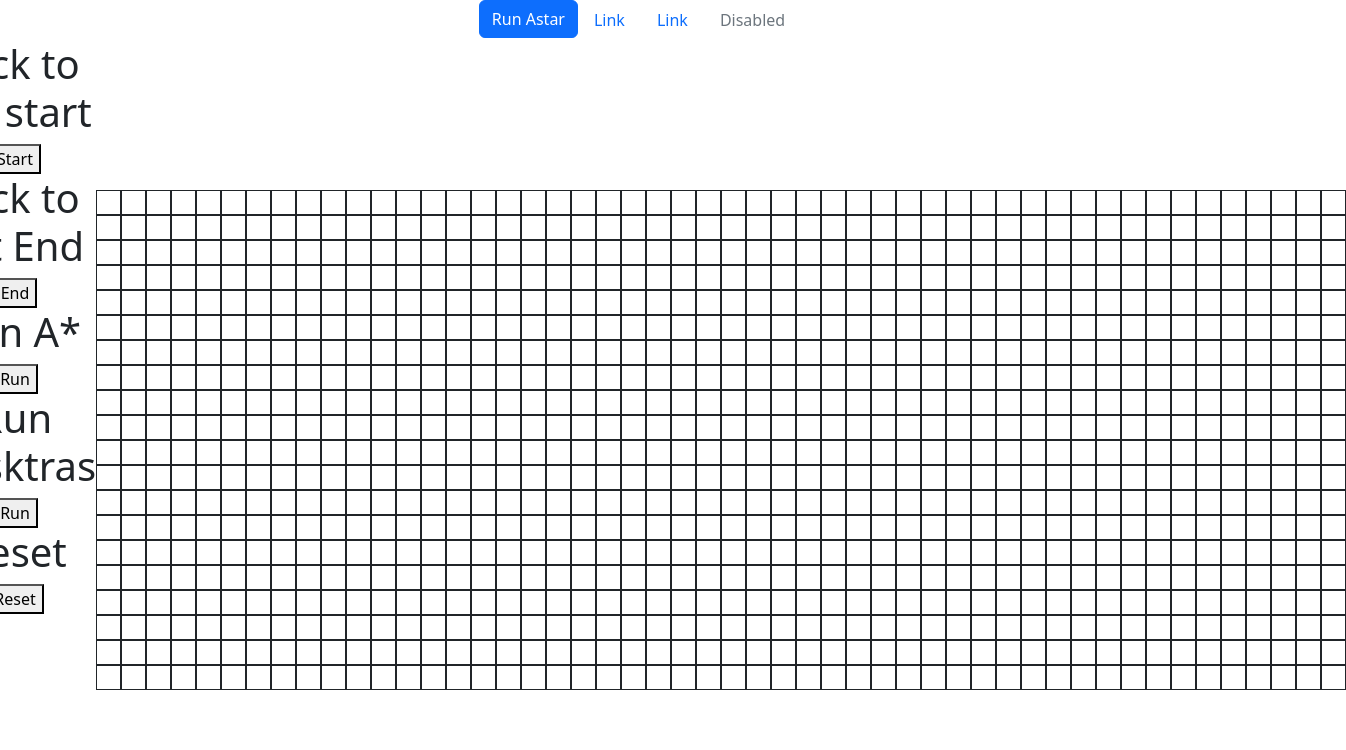
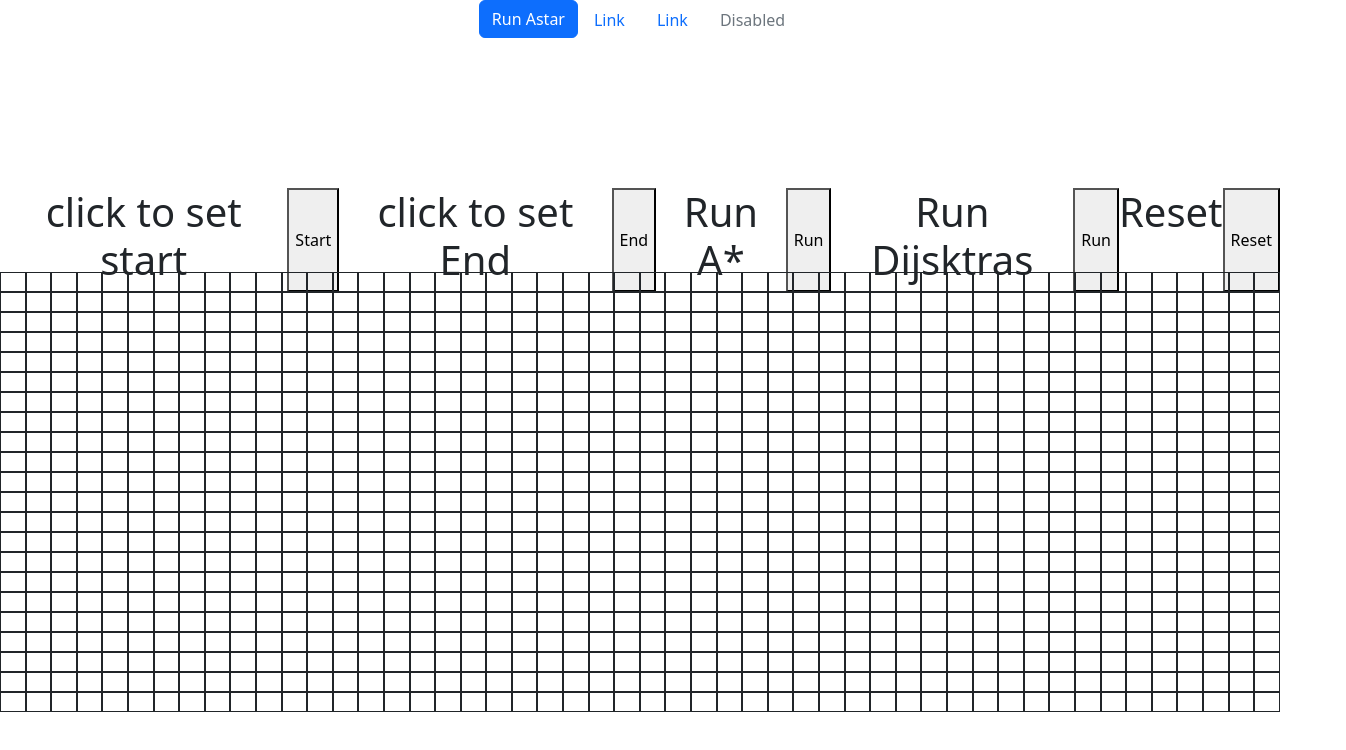
Before and after one commit to diggy63/PathfinderReact, a React (Create React App) app: page / in a window 1280 px wide. Shown: the top 750 px of the page, 1346 px wide, since content can reach past the window. Built offline with nearby package versions, Linux system fonts and the light colour scheme.

Commit message:
fixed css

```diff
--- a/src/Pages/Pathfinder.css
+++ b/src/Pages/Pathfinder.css
@@ -1,8 +1,9 @@
-.container{
+.botHalf{
     height: 100vh;
     width: 100vw;
     display: flex;
     justify-content: center;
+    flex-direction: column;
 
 }
 
@@ -11,6 +12,6 @@
     display: flex;
     align-content: center;
     flex-wrap: wrap;
-    min-width: 1250px;
-    max-width: 1250px;
+    width: 100%;
+    height: 50%;
 }
--- a/src/Pages/Pathfinder.jsx
+++ b/src/Pages/Pathfinder.jsx
@@ -17,7 +17,7 @@ export default function Pathfinder() {
   const [endPoint, setEndPoint] = useState(false);
   const [isStart, setIsStart] = useState(false);
   const [isEnd, setIsEnd] = useState(false);
-  const ROWS = 20;
+  const ROWS = 22;
   const COLS = 50;
 
   useEffect(() => {
@@ -125,9 +125,9 @@ export default function Pathfinder() {
   }
 
   return (
-    <div>
+    <>
     <Header runAstar={runAstar}/>
-    <div className="container">
+    <div className="botHalf">
       <Options seeStart={seeStart} seeEnd={seeEnd} runAstar={runAstar} runDijkstras={runDijkstras} resetGrid={resetGrid} />
       <div className="grid">
         {nodes.map((row, ri) => {
@@ -141,7 +141,7 @@ export default function Pathfinder() {
         })}
       </div>
     </div>
-    </div>
+    </>
   );
 
   function gridInit() {
--- a/src/components/Node/Node.css
+++ b/src/components/Node/Node.css
@@ -1,6 +1,6 @@
 .node{
-    height: 25px;
-    width: 25px;
+    height: 5%;
+    width: 2%;
     border-style: solid;
     border-width: 1px;
     box-sizing:border-box;
--- /dev/null
+++ b/src/components/Options/Options.css
@@ -0,0 +1,3 @@
+.optionC{
+    display: flex;
+}
--- a/src/components/Options/Options.jsx
+++ b/src/components/Options/Options.jsx
@@ -1,4 +1,6 @@
 import React, {useState, useEffect} from 'react'
+
+import './Options.css'
 
 export default function Options({seeStart, seeEnd, runAstar, runDijkstras, resetGrid}){
     const [isStart, setIsStart] = useState(false)
@@ -31,7 +33,7 @@ export default function Options({seeStart, seeEnd, runAstar, runDijkstras, reset
         resetGrid()
     }
     return(
-        <div>
+        <div className='optionC'>
         {isStart ? <h1>set start</h1> : <h1>click to set start</h1>}
         <button onClick={handleStart}>Start</button>
         {isEnd ? <h1>set End</h1> : <h1>click to set End</h1>}
```
